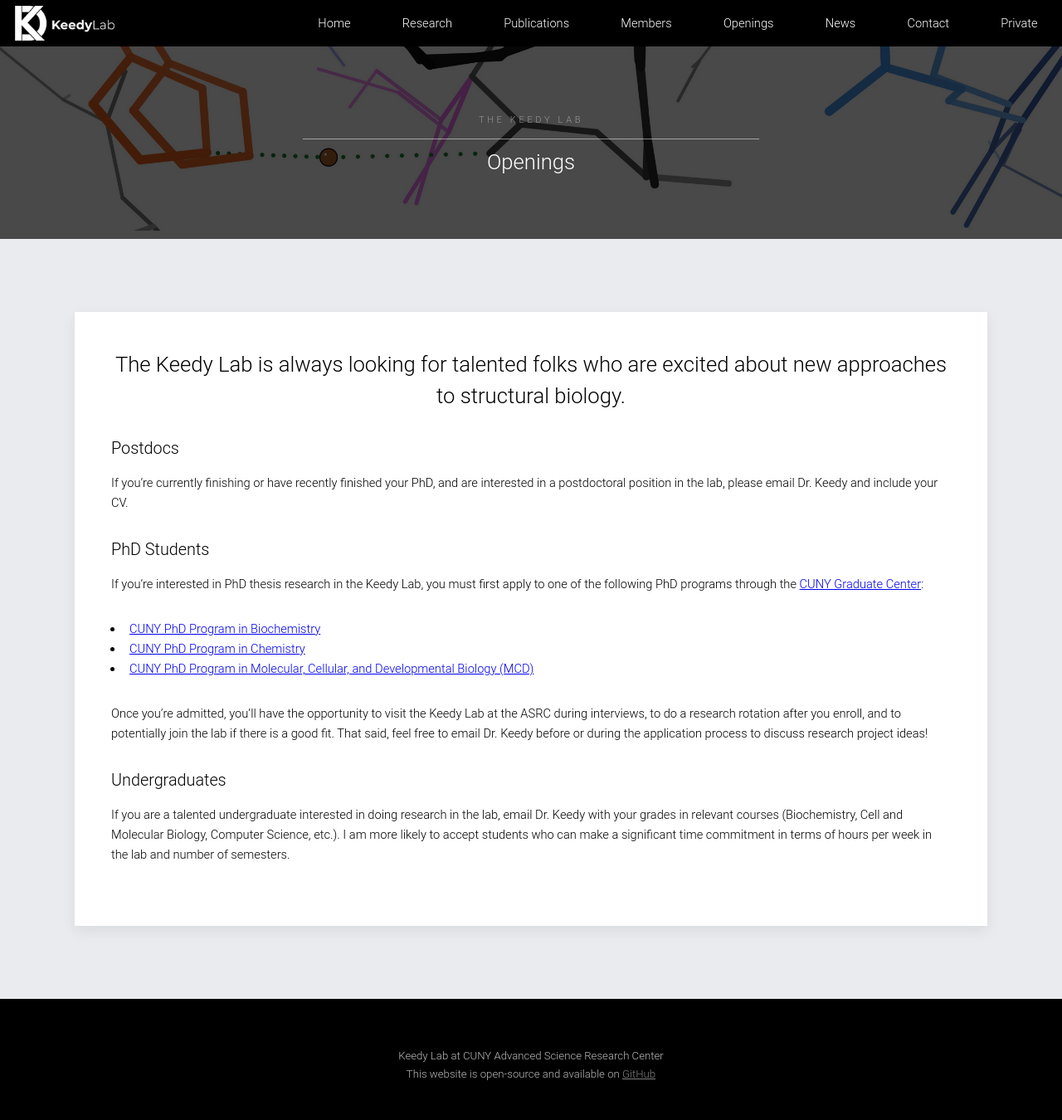
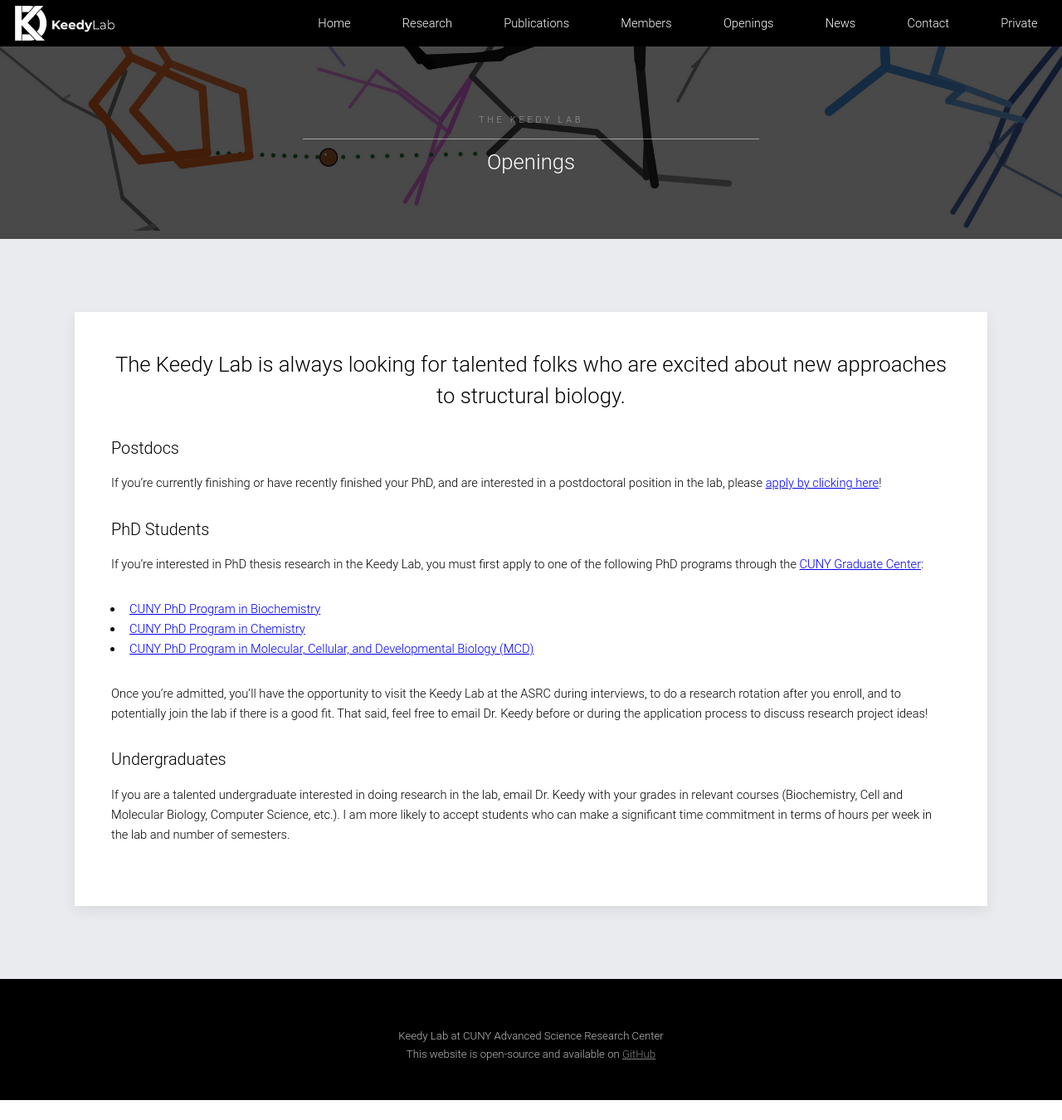
Before and after one commit to keedylab/keedylab.github.io, a Jekyll site: the page built from openings/index.html, in a window 1280 px wide and 1350 px high. Shown: the whole window at 83% size. Built offline with Jekyll 4.4.1, drawn with Linux system fonts in a browser that asks for light colours.

Commit message:
Added postdoc ad to Openings

```diff
--- a/openings/index.html
+++ b/openings/index.html
@@ -8,7 +8,9 @@
 
 ### Postdocs
 
-If you're currently finishing or have recently finished your PhD, and are interested in a postdoctoral position in the lab, please email Dr. Keedy and include your CV.
+If you're currently finishing or have recently finished your PhD,
+and are interested in a postdoctoral position in the lab,
+please [apply by clicking here](https://www.rfcuny.org/careers/postings?pvnID=RC-2207-004956)!
 
 
 ### PhD Students
```
